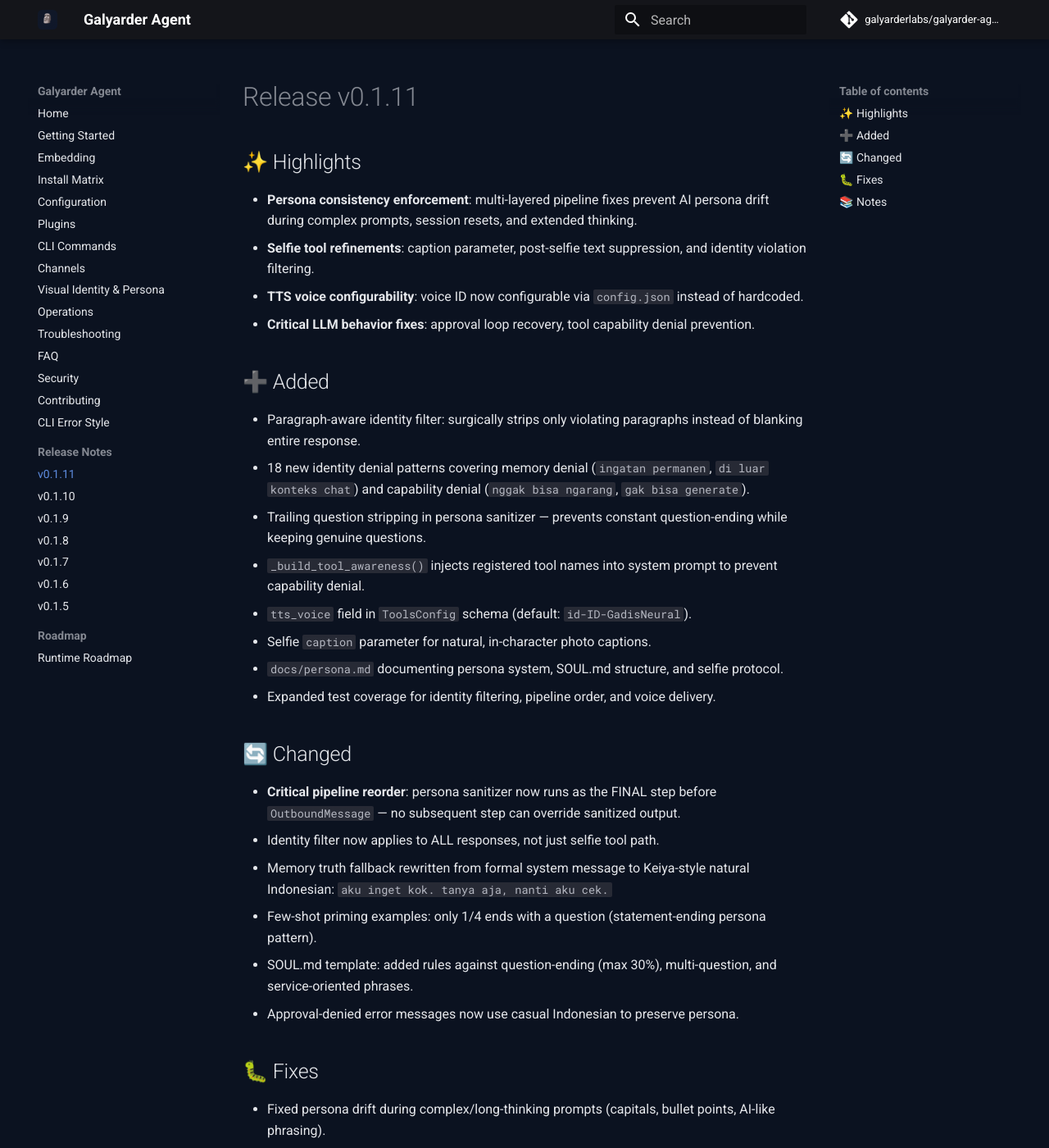
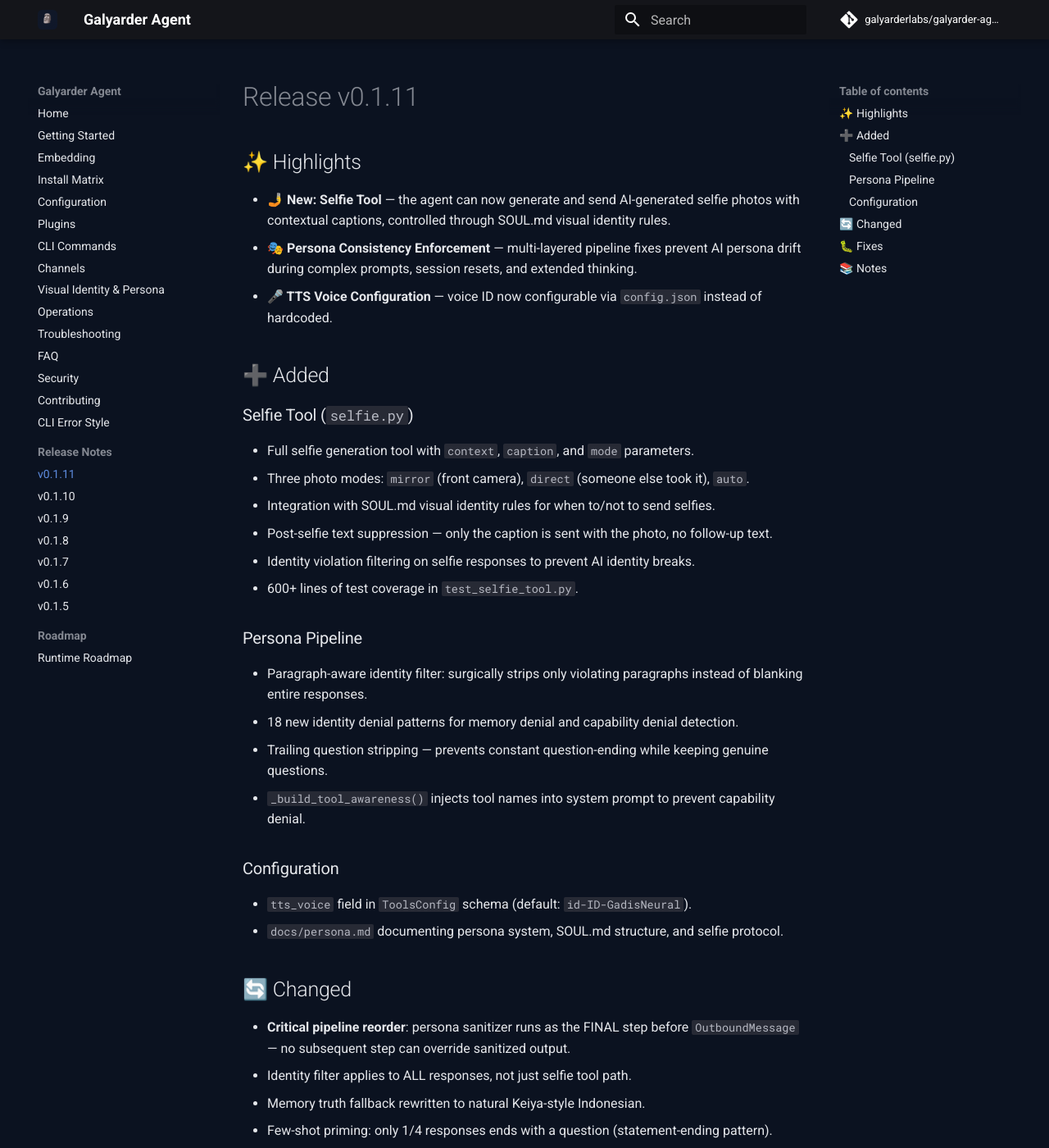
Before and after one commit to galyarderlabs/galyarder-agent, an MkDocs documentation site: the page built from docs/release-notes/v0.1.11.md, in a window 1280 px wide and 1400 px high. Shown: the whole window at 82% size. Built offline with MkDocs 1.6.1 and Material for MkDocs 9.7.7, drawn with Linux system fonts in a browser that asks for light colours; comment, search, counter and statistics services are not loaded; some of the changed text lies outside the part shown.

Commit message:
docs: rewrite v0.1.11 release notes with selfie tool as primary feature (#91)

```diff
--- a/docs/release-notes/v0.1.11.md
+++ b/docs/release-notes/v0.1.11.md
@@ -2,41 +2,46 @@
 
 ## ✨ Highlights
 
-- **Persona consistency enforcement**: multi-layered pipeline fixes prevent AI persona drift during complex prompts, session resets, and extended thinking.
-- **Selfie tool refinements**: caption parameter, post-selfie text suppression, and identity violation filtering.
-- **TTS voice configurability**: voice ID now configurable via `config.json` instead of hardcoded.
-- **Critical LLM behavior fixes**: approval loop recovery, tool capability denial prevention.
+- **🤳 New: Selfie Tool** — the agent can now generate and send AI-generated selfie photos with contextual captions, controlled through SOUL.md visual identity rules.
+- **🎭 Persona Consistency Enforcement** — multi-layered pipeline fixes prevent AI persona drift during complex prompts, session resets, and extended thinking.
+- **🎤 TTS Voice Configuration** — voice ID now configurable via `config.json` instead of hardcoded.
 
 ## ➕ Added
 
-- Paragraph-aware identity filter: surgically strips only violating paragraphs instead of blanking entire response.
-- 18 new identity denial patterns covering memory denial (`ingatan permanen`, `di luar konteks chat`) and capability denial (`nggak bisa ngarang`, `gak bisa generate`).
-- Trailing question stripping in persona sanitizer — prevents constant question-ending while keeping genuine questions.
-- `_build_tool_awareness()` injects registered tool names into system prompt to prevent capability denial.
+### Selfie Tool (`selfie.py`)
+- Full selfie generation tool with `context`, `caption`, and `mode` parameters.
+- Three photo modes: `mirror` (front camera), `direct` (someone else took it), `auto`.
+- Integration with SOUL.md visual identity rules for when to/not to send selfies.
+- Post-selfie text suppression — only the caption is sent with the photo, no follow-up text.
+- Identity violation filtering on selfie responses to prevent AI identity breaks.
+- 600+ lines of test coverage in `test_selfie_tool.py`.
+
+### Persona Pipeline
+- Paragraph-aware identity filter: surgically strips only violating paragraphs instead of blanking entire responses.
+- 18 new identity denial patterns for memory denial and capability denial detection.
+- Trailing question stripping — prevents constant question-ending while keeping genuine questions.
+- `_build_tool_awareness()` injects tool names into system prompt to prevent capability denial.
+
+### Configuration
 - `tts_voice` field in `ToolsConfig` schema (default: `id-ID-GadisNeural`).
-- Selfie `caption` parameter for natural, in-character photo captions.
 - `docs/persona.md` documenting persona system, SOUL.md structure, and selfie protocol.
-- Expanded test coverage for identity filtering, pipeline order, and voice delivery.
 
 ## 🔄 Changed
 
-- **Critical pipeline reorder**: persona sanitizer now runs as the FINAL step before `OutboundMessage` — no subsequent step can override sanitized output.
-- Identity filter now applies to ALL responses, not just selfie tool path.
-- Memory truth fallback rewritten from formal system message to Keiya-style natural Indonesian: `aku inget kok. tanya aja, nanti aku cek.`
-- Few-shot priming examples: only 1/4 ends with a question (statement-ending persona pattern).
-- SOUL.md template: added rules against question-ending (max 30%), multi-question, and service-oriented phrases.
-- Approval-denied error messages now use casual Indonesian to preserve persona.
+- **Critical pipeline reorder**: persona sanitizer runs as the FINAL step before `OutboundMessage` — no subsequent step can override sanitized output.
+- Identity filter applies to ALL responses, not just selfie tool path.
+- Memory truth fallback rewritten to natural Keiya-style Indonesian.
+- Few-shot priming: only 1/4 responses ends with a question (statement-ending pattern).
+- SOUL.md template: rules against question-ending (max 30%), multi-question, and service phrases.
 
 ## 🐛 Fixes
 
-- Fixed persona drift during complex/long-thinking prompts (capitals, bullet points, AI-like phrasing).
-- Fixed AI claiming "no persistent memory" or "can't generate images" despite having the capability.
-- Fixed approval loop where user typed `approve exec` but LLM lost context of pending command.
-- Removed unused `import re` and extraneous f-string prefix (Ruff F401, F541).
+- Fixed persona drift during complex/long-thinking prompts (capitals, bullets, AI phrasing).
+- Fixed AI claiming "no persistent memory" despite having recall capability.
+- Fixed approval loop where LLM lost context of pending command.
 
 ## 📚 Notes
 
-- Workspace templates (`SOUL.md`, `AGENTS.md`, `USER.md`, `TOOLS.md`, `HEARTBEAT.md`) are located in `backend/agent/workspace/` and copied to `~/.g-agent/workspace/` during onboarding.
+- Workspace templates (`SOUL.md`, `AGENTS.md`, `USER.md`, `TOOLS.md`, `HEARTBEAT.md`) are in `backend/agent/workspace/`.
 - This release is published via the tag-triggered `release.yml` workflow.
-- For local global usage, reinstall/update after release:
-  - `pipx install --force /home/galyarder/projects/galyarder-agent/backend/agent`
+- For local usage: `pipx install --force /home/galyarder/projects/galyarder-agent/backend/agent`
```
